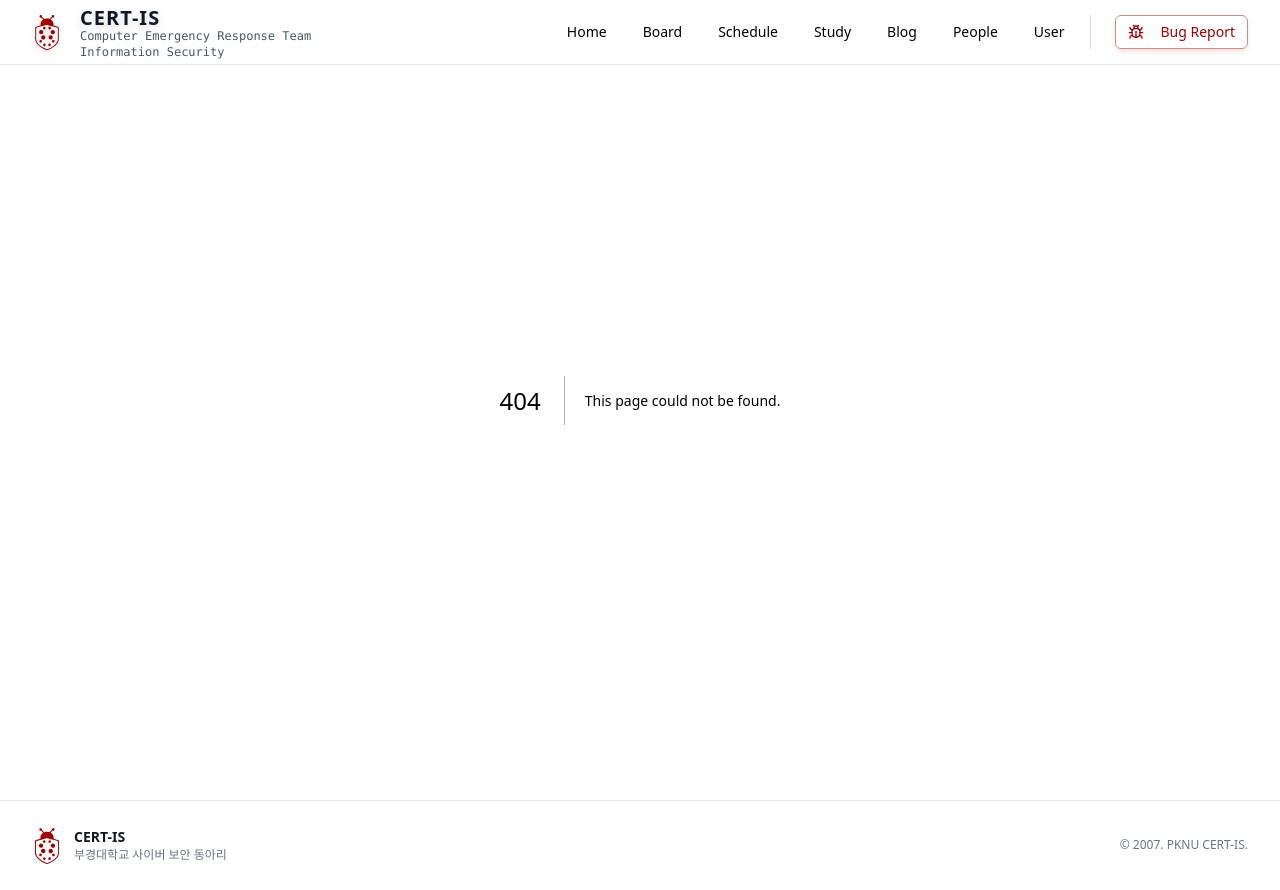
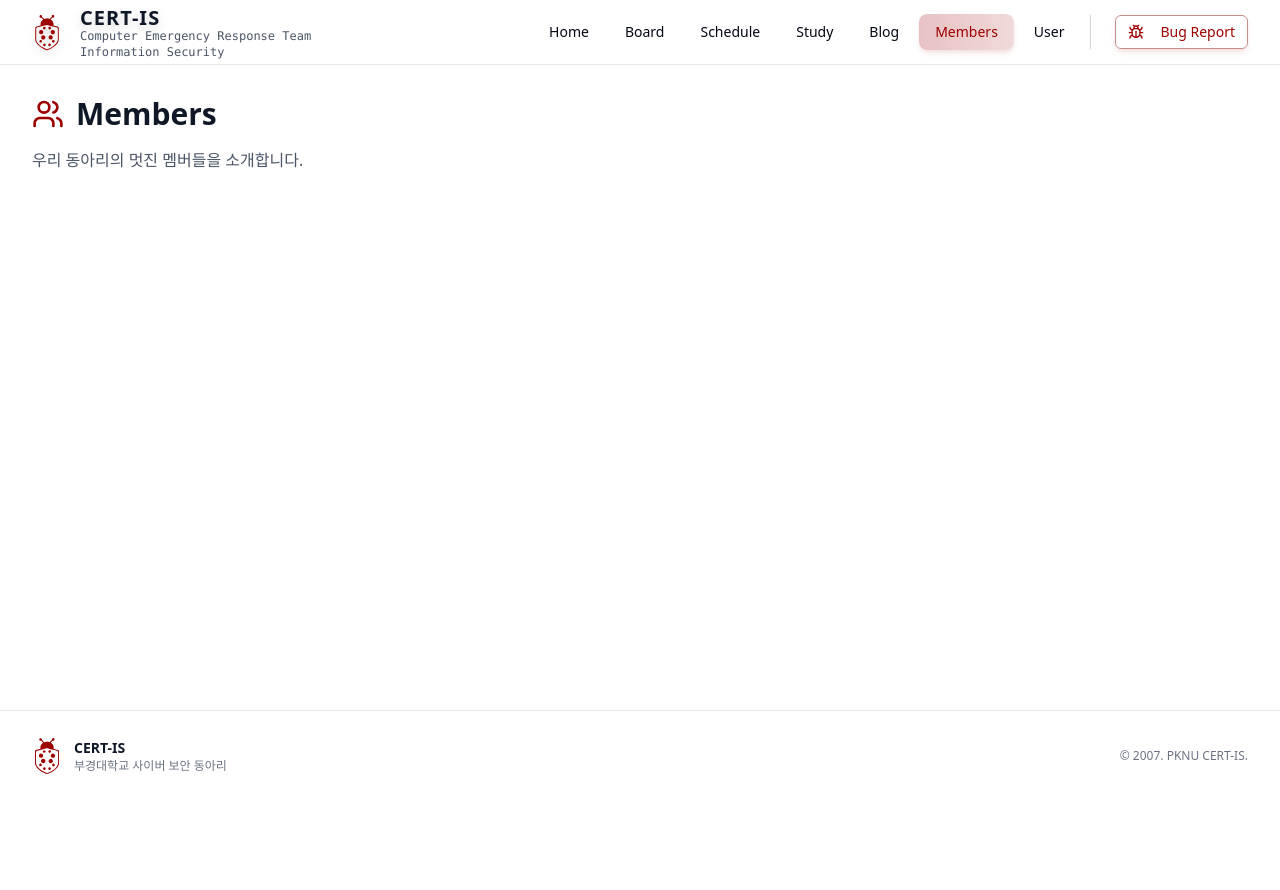
Before and after one commit to joooii/cert-vercel, a Next.js app: page /members in a window 1280 px wide. Before the commit this address had no page. After the commit the page ends 800 px from the top, so only its background shows below. Built offline with nearby package versions, Linux system fonts and the light colour scheme.

Commit message:
Feat: members 페이지 레이아웃 구현#9

```diff
--- /dev/null
+++ b/src/app/members/layout.tsx
@@ -0,0 +1,20 @@
+import PageLayout from "@/layouts/pageLayout";
+import MembersSVG from "@/icons/members.svg";
+
+export default function MembersLayout({
+  children,
+}: {
+  children: React.ReactNode;
+}) {
+  return (
+    <div>
+      <PageLayout
+        title={"Members"}
+        description={"우리 동아리의 멋진 멤버들을 소개합니다."}
+        icon={<MembersSVG />}
+      >
+        {children}
+      </PageLayout>
+    </div>
+  );
+}
--- /dev/null
+++ b/src/app/members/page.tsx
@@ -0,0 +1,3 @@
+export default function MembersPage() {
+  return <></>;
+}
--- a/src/app/page.tsx
+++ b/src/app/page.tsx
@@ -101,7 +101,9 @@ const Home = () => {
               text={
                 "디지털 증거 수집과 분석을 통한 사이버 범죄 수사 기법을 연구합니다"
               }
-              svgComponent={<EyeSVG width={64} />}
+              svgComponent={
+                <EyeSVG width={64} className="text-cert-dark-red" />
+              }
             />
             <DefaultCard
               title={"Incident Response"}
--- a/src/layouts/navigationBar.tsx
+++ b/src/layouts/navigationBar.tsx
@@ -9,7 +9,7 @@ const navBarList = [
   { name: "Schedule", href: "/schedule" },
   { name: "Study", href: "/study" },
   { name: "Blog", href: "/blog" },
-  { name: "People", href: "/people" },
+  { name: "Members", href: "/members" },
   { name: "User", href: "/user" },
 ];
 const NavigationBar = () => {
--- a/src/layouts/pageLayout.tsx
+++ b/src/layouts/pageLayout.tsx
@@ -17,7 +17,7 @@ export default function PageLayout({
       <div className="max-w-7xl mx-auto px-4 sm:px-6 lg:px-8">
         <div className="mb-8">
           <div className="flex items-center gap-3 mb-4">
-            <div className="w-8 h-8 text-cert-red">{icon}</div>
+            <div className="w-8 h-8 text-cert-dark-red">{icon}</div>
             <h1 className="text-3xl font-bold text-gray-900 cursor-default">
               {title}
             </h1>
```
Also changed, not shown: src/icons/members.svg (added).
